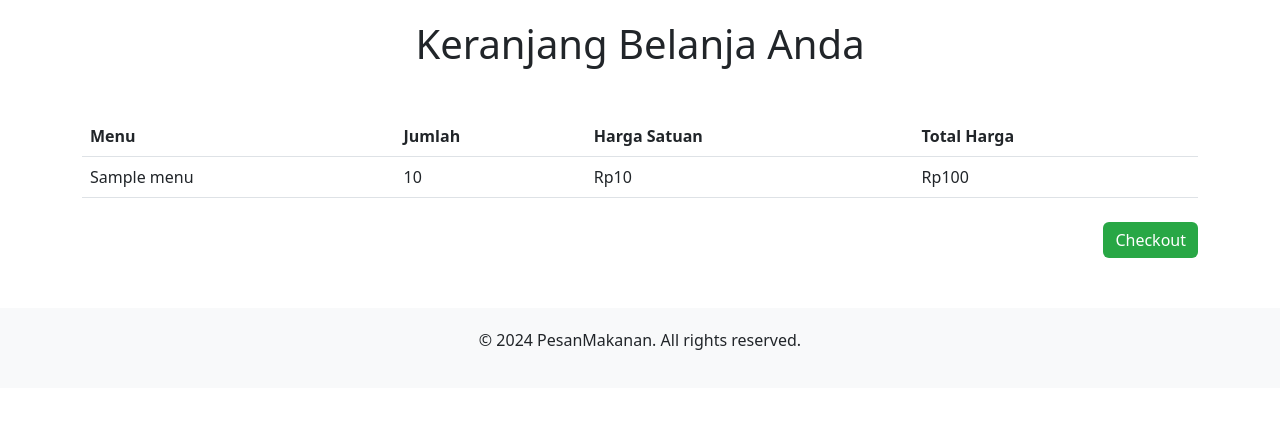
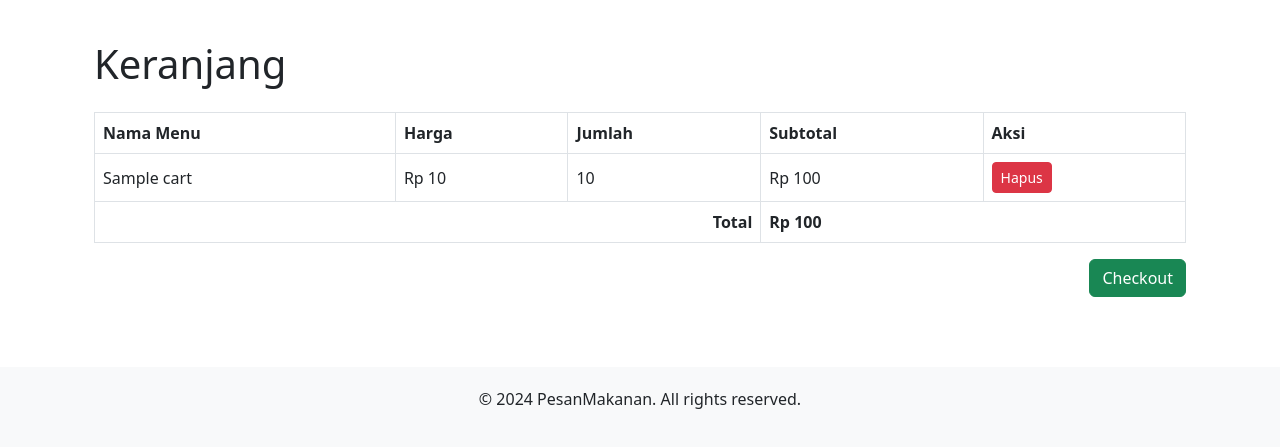
Before and after one commit to AnggunBerlianAgustina/pesan-makanan, a Laravel app: template resources/views/cart/index.blade.php in a window 1280 px wide. Shown: the part 96-544 px from the top of the page. Run offline with Laravel 12, Linux system fonts and the light colour scheme; a user stored in the database is signed in; data comes from the database, SQL or seed files in the repository; tables that the repository leaves empty hold one stand-in row (values such as "Sample post"); the template is opened without the code that fills it: most values are stand-ins (such as "Sample title", 1, 10 or a date in 2020); parts of the project's set-up code (start-up, migrations or seed data) failed here and were passed over.

Commit message:
perbaiki ubah tabel,relasi,fitur keranjang.

```diff
--- a/app/Filament/Resources/PesananResource.php
+++ b/app/Filament/Resources/PesananResource.php
@@ -44,7 +44,7 @@ class PesananResource extends Resource
     {
         return $table
             ->columns([
-                TextColumn::make('id_pesanan')
+                TextColumn::make('id')
                     ->label('Nomor Pesanan')
                     ->searchable(),
                 TextColumn::make('nama_menu'),
--- a/app/Models/Menu.php
+++ b/app/Models/Menu.php
@@ -18,4 +18,10 @@ class Menu extends Model
         'keterangan',
         'harga'
     ];
+
+    public function pesanans()
+{
+    return $this->hasMany(Pesanan::class);
 }
+
+}
--- a/app/Models/User.php
+++ b/app/Models/User.php
@@ -50,4 +50,9 @@ class User extends Authenticatable
             'password' => 'hashed',
         ];
     }
+    public function pesanans()
+{
+    return $this->hasMany(Pesanan::class);
 }
+
+}
--- a/resources/views/cart/index.blade.php
+++ b/resources/views/cart/index.blade.php
@@ -1,36 +1,66 @@
 @extends('layouts.app')
 
-@section('title', 'Keranjang Belanja')
+@section('content')
+<div class="container">
+    <h1 class="mb-4">Keranjang</h1>
 
-@section('content')
-    <h1 class="text-center mb-5">Keranjang Belanja Anda</h1>
+    @if(session('success'))
+        <div class="alert alert-success">
+            {{ session('success') }}
+        </div>
+    @endif
 
-    @if($cartItems->isEmpty())
-        <p class="text-center">Keranjang Anda kosong. <a href="{{ route('menu.index') }}">Tambah Menu</a>.</p>
+    @if(session('error'))
+        <div class="alert alert-danger">
+            {{ session('error') }}
+        </div>
+    @endif
+
+    @if(empty($cart))
+        <p class="text-center">Keranjang kosong.</p>
     @else
-        <table class="table table-hover">
+        <table class="table table-bordered">
             <thead>
                 <tr>
-                    <th>Menu</th>
+                    <th>Nama Menu</th>
+                    <th>Harga</th>
                     <th>Jumlah</th>
-                    <th>Harga Satuan</th>
-                    <th>Total Harga</th>
+                    <th>Subtotal</th>
+                    <th>Aksi</th>
                 </tr>
             </thead>
             <tbody>
-                @foreach($cartItems as $item)
+                @php $total = 0; @endphp
+                @foreach($cart as $item)
+                    @php $subtotal = $item['harga'] * $item['quantity']; @endphp
                     <tr>
-                        <td>{{ $item->menu->nama_menu }}</td>
-                        <td>{{ $item->quantity }}</td>
-                        <td>Rp{{ number_format($item->menu->harga, 0, ',', '.') }}</td>
-                        <td>Rp{{ number_format($item->menu->harga * $item->quantity, 0, ',', '.') }}</td>
+                        <td>{{ $item['nama_menu'] }}</td>
+                        <td>Rp {{ number_format($item['harga'], 0, ',', '.') }}</td>
+                        <td>{{ $item['quantity'] }}</td>
+                        <td>Rp {{ number_format($subtotal, 0, ',', '.') }}</td>
+                        <td>
+                            <form action="{{ route('cart.remove') }}" method="POST">
+                                @csrf
+                                <input type="hidden" name="menu_id" value="{{ $item['id'] }}">
+                                <button type="submit" class="btn btn-danger btn-sm">Hapus</button>
+                            </form>
+                        </td>
                     </tr>
+                    @php $total += $subtotal; @endphp
                 @endforeach
             </tbody>
+            <tfoot>
+                <tr>
+                    <th colspan="3" class="text-end">Total</th>
+                    <th colspan="2">Rp {{ number_format($total, 0, ',', '.') }}</th>
+                </tr>
+            </tfoot>
         </table>
 
-        <div class="d-flex justify-content-end mt-4">
-            <button class="btn btn-checkout">Checkout</button>
-        </div>
+        <form action="{{ route('cart.checkout') }}" method="POST" class="text-end">
+            @csrf
+            <button type="submit" class="btn btn-success">Checkout</button>
+        </form>
     @endif
+</div>
 @endsection
--- a/resources/views/layouts/app.blade.php
+++ b/resources/views/layouts/app.blade.php
@@ -22,7 +22,7 @@
                         <a class="nav-link" href="{{ route('menu.index') }}">Menu</a>
                     </li>
                     <li class="nav-item">
-                        <a class="nav-link" href="{{ route('cart.view') }}">Keranjang</a>
+                        <a class="nav-link" href="/keranjang">Keranjang</a>
                     </li>
                     <li class="nav-item">
                         <a class="nav-link" href="#">Profil</a>
--- a/routes/web.php
+++ b/routes/web.php
@@ -12,6 +12,12 @@ Route::get('/', function () {
 });
 
 #menu&cart
-Route::get('/menu', [MenuController::class, 'index'])->name('menu.index');
-Route::post('/cart/add', [CartController::class, 'addToCart'])->name('cart.add');
-Route::get('/cart', [CartController::class, 'viewCart'])->name('cart.view');
+Route::middleware(['auth'])->group(function () {
+    Route::get('/menu', [MenuController::class, 'index'])->name('menu.index');
+    Route::post('/menu/add-to-cart', [MenuController::class, 'addToCart'])->name('menu.add_to_cart');
+});
+Route::middleware(['auth'])->group(function () {
+    Route::get('/keranjang', [CartController::class, 'index'])->name('cart.index');
+    Route::post('/keranjang/remove', [CartController::class, 'remove'])->name('cart.remove');
+    Route::post('/keranjang/checkout', [CartController::class, 'checkout'])->name('cart.checkout');
+});
```
Also changed, not shown: app/Http/Controllers/CartController.php (+39 -17 lines), app/Http/Controllers/MenuController.php (+30 -1 lines), app/Models/Pesanan.php (+14 -3 lines), resources/views/menu/index.blade.php (+19 -11 lines), database/migrations/2024_12_05_204258_remove_id_pesanan_from_pesanans_table.php (added), database/migrations/2024_12_05_205523_add_relations_to_pesanans_table.php (added), 1 other file.
